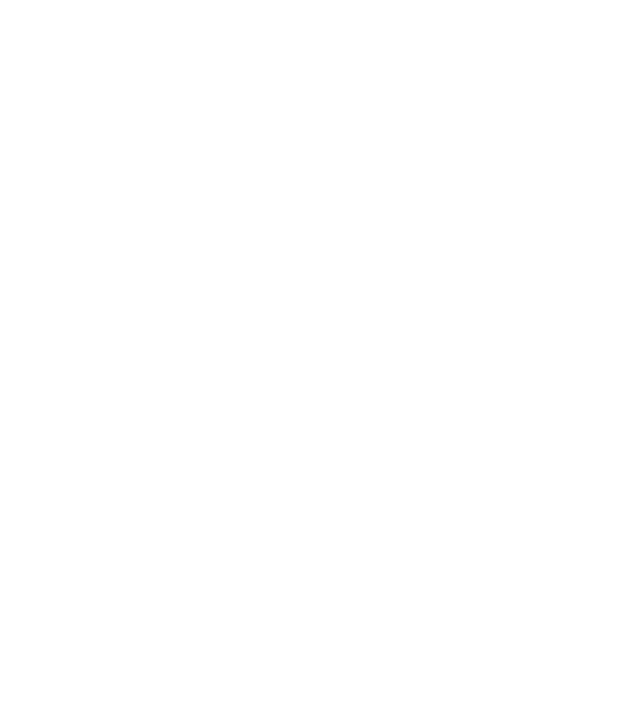
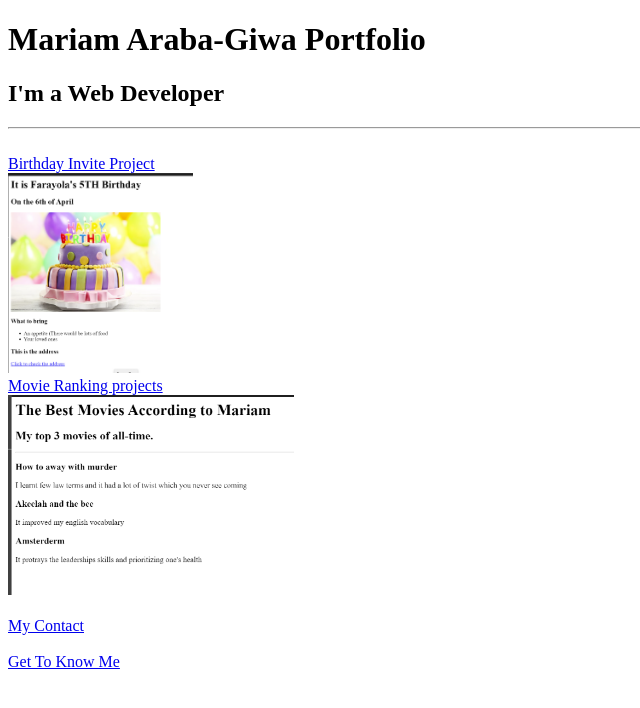
Before and after one commit to Giwa15/my-html-portfolio, a plain HTML site: page index.html in a window 1280 px wide. Shown: the whole page, without its empty margins (0-640 px from the left). Drawn offline with Linux system fonts and the light colour scheme.

Commit message:
Update index.html
I added images and link to the index.html page

```diff
--- a/index.html
+++ b/index.html
@@ -6,30 +6,15 @@
     <title>My Portfolio</title>
 </head>
 <body>
+    <h1>Mariam Araba-Giwa Portfolio</h1>
+    <h2>I'm a Web Developer</h2>
+    <hr /><br />
 
+    <a href="./public/birthday-invite.html">Birthday Invite Project</a><br />
+    <img src="./assets/images/birthday invite.png" alt="Birthday Invite Preview"  style="height:200px; width: auto;" /><br />
+    <a href="./public/movie-ranking.html">Movie Ranking projects</a><br />
+    <img src="./assets/images/movie rating.png" alt="Movie rating Preview" style="height: 200px; width: auto;" /><br /><br />
+    <a href="./public/contact.html">My Contact</a><br /><br />
+    <a href="./public/about.html">Get To Know Me</a>
 </body>
 </html>
-
-
-
-
-
-
-
-
-
-<!-- TODO 1: Create the HTML Boilerplate -->
-
-<!-- TODO 2: Add Your previous projects' HTML into the public folder -->
-
-<!-- TODO 3: Take screenshots of your project previews and add the images to the images folder -->
-
-<!-- TODO 4: Add titles/subtitles etc. -->
-
-<!-- TODO 5: Add a link to the project pages -->
-
-<!-- TODO 6: Add images to show the project previews
-HINT for TODO 6: You can use the height attribute set to 200 to make the image smaller:
-https://developer.mozilla.org/en-US/docs/Web/HTML/Element/img#attr-height -->
-
-<!-- TODO 7: Add the Contact Me and About Me page links -->
```
